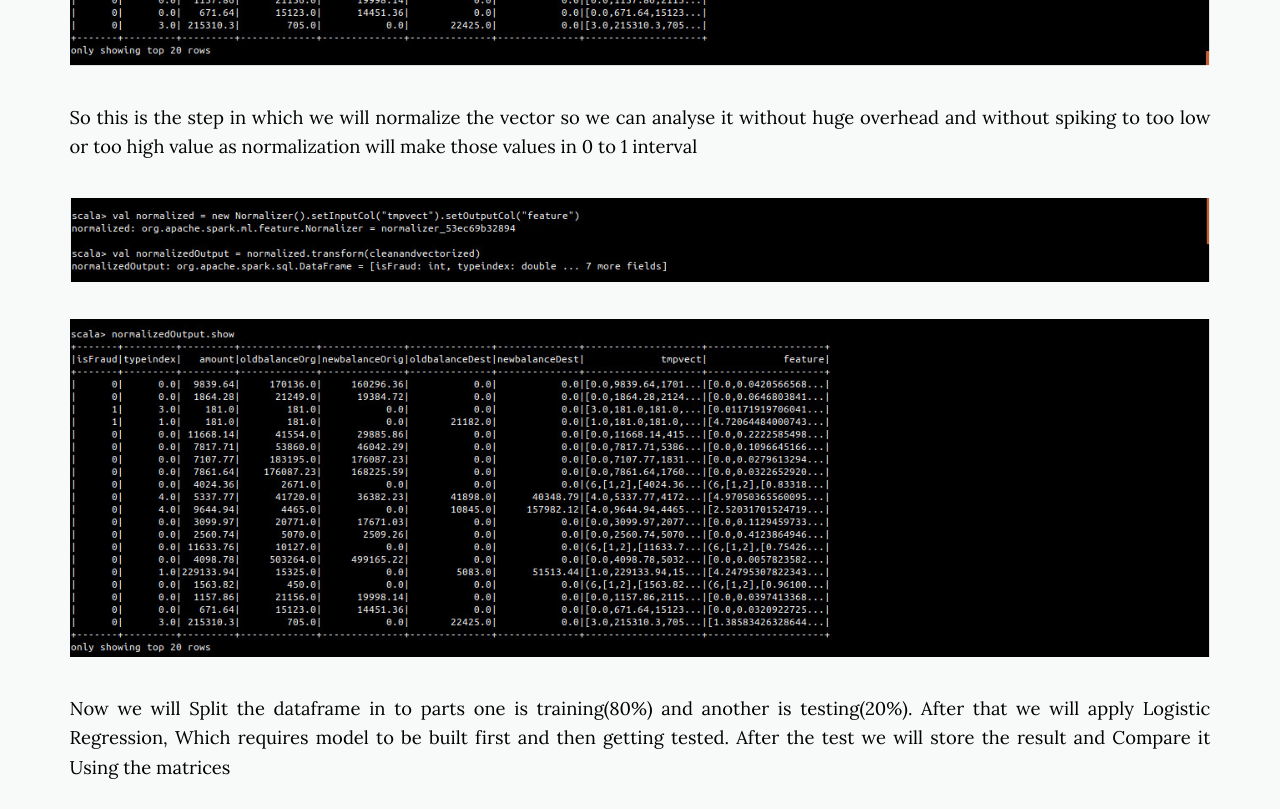
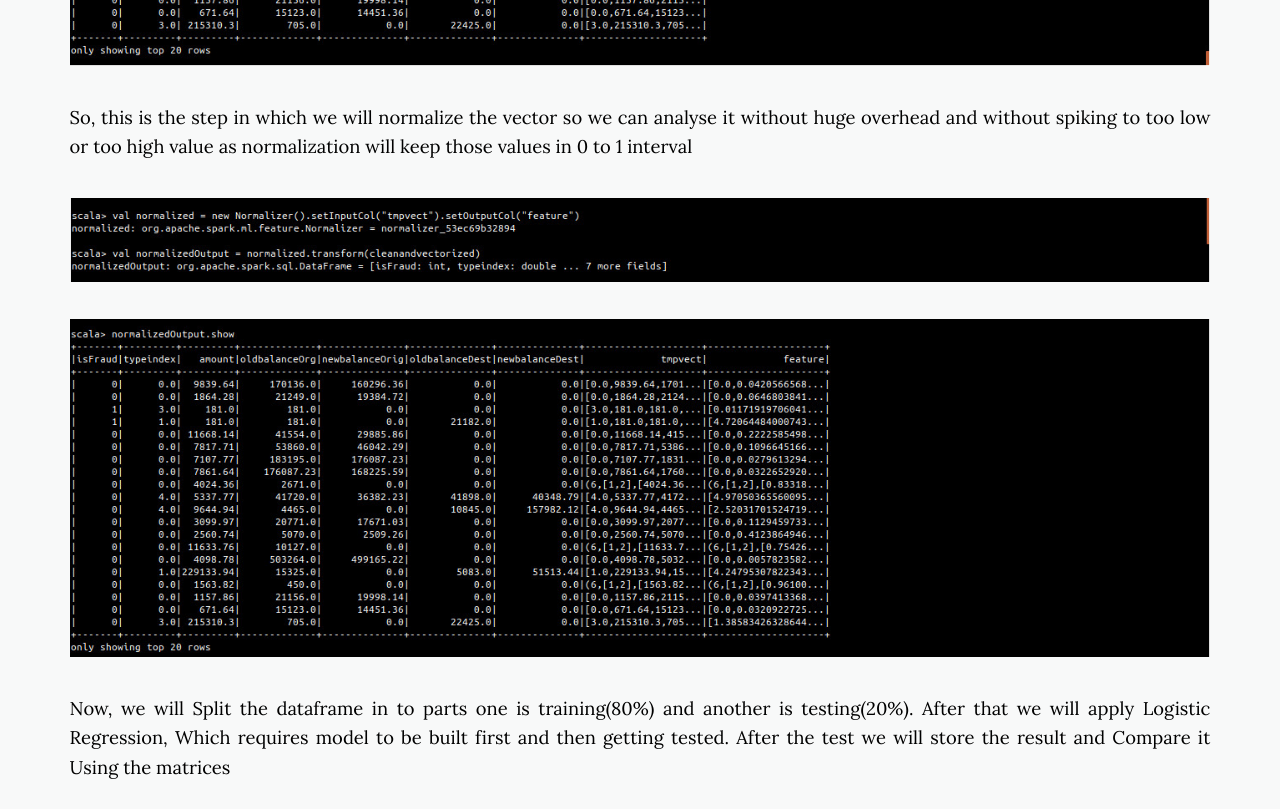
Before and after one commit to daftengineer/daftengineer.github.io, a Jekyll site: the page built from _posts/2018-08-20-fraud-detection.markdown, in a window 1280 px wide and 1400 px high, scrolled down 3411 px. Shown: the part 155-964 px from the top of the window. Built offline with Jekyll 4.4.1, drawn with Linux system fonts in a browser that asks for light colours; nearby versions of some CDN libraries.

Commit message:
Update 2018-08-20-fraud-detection.markdown

```diff
--- a/_posts/2018-08-20-fraud-detection.markdown
+++ b/_posts/2018-08-20-fraud-detection.markdown
@@ -17,10 +17,10 @@ image-sm: https://daftengineer.github.io/media_assets/fraud.jpg
     <p style="text-align:justify;">String datatype don't get analysed by the algorithm so we need to make the index of this string values. Here we know there are 5 strings so we can take the advantage of this fact but we will use StringIndexer to be cautious</p><img src = "https://daftengineer.github.io/media_assets/ml1p3.jpg" />
     <p style="text-align:justify;">After transformation, We would be able to see the dataframe like below: </p><img src = "https://daftengineer.github.io/media_assets/ml1p4.jpg" />
     <p style="text-align:justify;">In order to put values through algorithm we need vector of the row values so we will vectorize the row. The point here to be noted, is that, as we go on through different stages of pipeline, we remove all the null rows we have so that doesn't impact our last stages.</p><img src = "https://daftengineer.github.io/media_assets/ml1p5.jpg" />
-  <p style="text-align:justify;">So this is the step in which we will normalize the vector so we can analyse it without huge overhead and without spiking to too low or too high value as normalization will make those values in 0 to 1 interval</p>
+  <p style="text-align:justify;">So, this is the step in which we will normalize the vector so we can analyse it without huge overhead and without spiking to too low or too high value as normalization will keep those values in 0 to 1 interval</p>
   <img src = "https://daftengineer.github.io/media_assets/ml1p6.jpg" />
   <img src = "https://daftengineer.github.io/media_assets/ml1p7.jpg" />
-  <p style="text-align:justify;">Now we will Split the dataframe in to parts one is training(80%) and another is testing(20%). After that we will apply Logistic Regression, Which requires model to be built first and then getting tested. After the test we will store the result and Compare it Using the matrices</p>
+  <p style="text-align:justify;">Now, we will Split the dataframe in to parts one is training(80%) and another is testing(20%). After that we will apply Logistic Regression, Which requires model to be built first and then getting tested. After the test we will store the result and Compare it Using the matrices</p>
   <img src = "https://daftengineer.github.io/media_assets/ml1p8.jpg" />
   <img src = "https://daftengineer.github.io/media_assets/ml1p9.jpg" />
   <p style="text-align:justify;">Finally, We can print the result</p>
```
